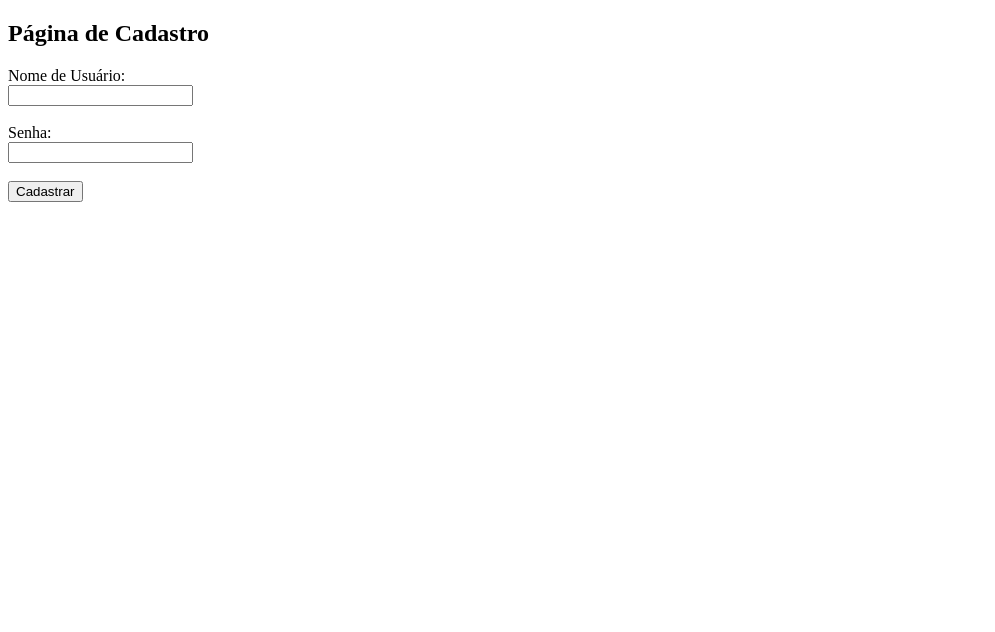
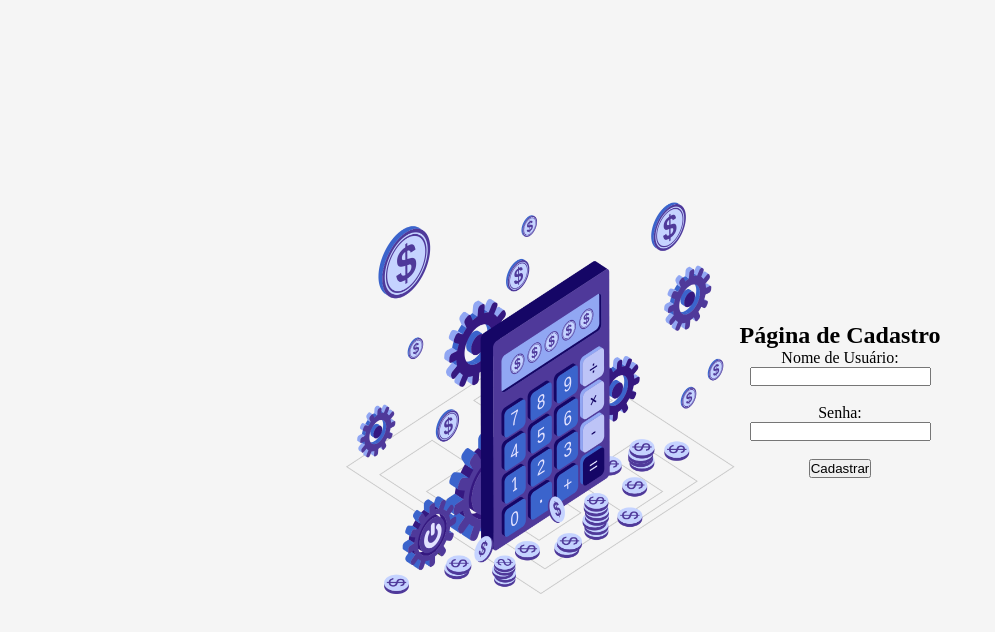
Before and after one commit to Janielson-Anjos/fap-2024, a website: page Calculadora/pages/cadastro.html in a window 1280 px wide. Shown: the whole page, without its empty margins (0-995 px from the left). Drawn offline with Linux system fonts and the light colour scheme.

Commit message:
feat: Att fun dark e page cadastro

```diff
--- /dev/null
+++ b/Calculadora/assets/css/cadastro.css
@@ -0,0 +1,22 @@
+* {
+    padding: 0;
+    margin: 0;
+}
+
+html, body {
+    height: 100%; /* Faz com que o body e o html ocupem toda a altura da viewport */
+}
+
+body {
+    display: flex;
+    justify-content: center; /* Centraliza horizontalmente */
+    align-items: center;     /* Centraliza verticalmente */
+    /* flex-direction: column;  Organiza o conteúdo na coluna */
+    text-align: center;      /* Centraliza o texto e os elementos dentro do body */
+    background-color: #f5f5f5; /* Opcional: Adiciona uma cor de fundo leve */
+}
+
+img{
+    width: 400px;
+    height: 400px;
+}
--- a/Calculadora/pages/cadastro.html
+++ b/Calculadora/pages/cadastro.html
@@ -3,9 +3,14 @@
 <head>
     <meta charset="UTF-8">
     <meta name="viewport" content="width=device-width, initial-scale=1.0">
+    <link rel="stylesheet" href="../assets/css/cadastro.css">
     <title>Cadastro</title>
 </head>
 <body>
+    <section class="conteudo-esquerda">
+        <img src="../assets/imagem/fundo-inicio.png" alt="">
+    </section>
+    <section class="conteudo-direita">
         <h2>Página de Cadastro</h2>
         <form id="signupForm">
             <label for="newUsername">Nome de Usuário:</label><br>
@@ -16,6 +21,7 @@
 
             <button type="submit">Cadastrar</button>
         </form>
+    </section>
 <script src="../dist/cadastro.js"></script>
 </body>
 </html>
```
Also changed, not shown: Calculadora/pages/conversao.html (+2 -2 lines), Calculadora/pages/gasolina-etanol.html (+2 -2 lines), Calculadora/pages/imc.html (+3 -3 lines), Calculadora/assets/imagem/fundo-inicio.png (added), Calculadora/dist/calculadora.js, Calculadora/dist/conversao.js, Calculadora/dist/gasolina-etanol.js, Calculadora/dist/imc.js. Lines whose indentation alone changed are shown as unchanged.
